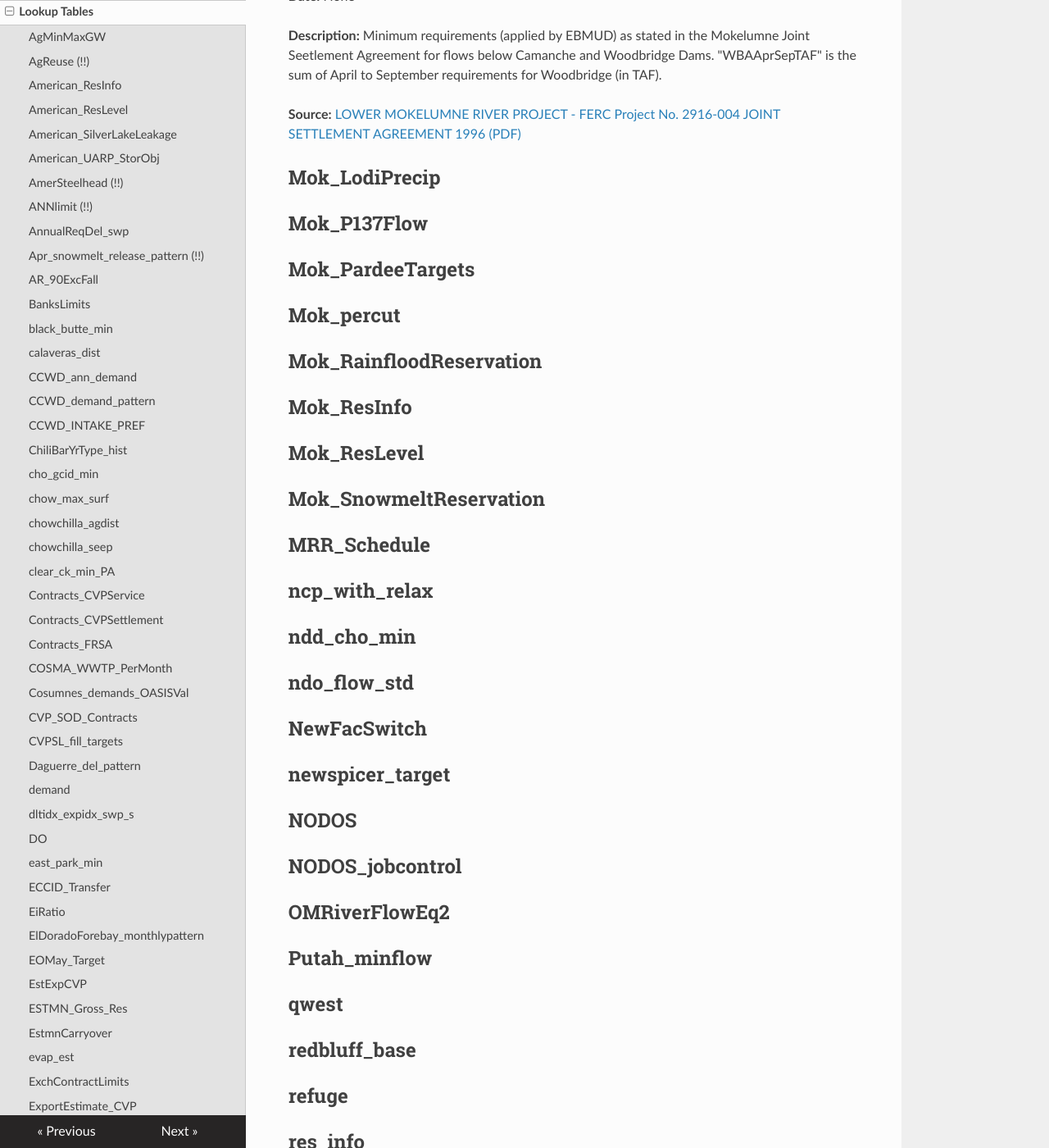
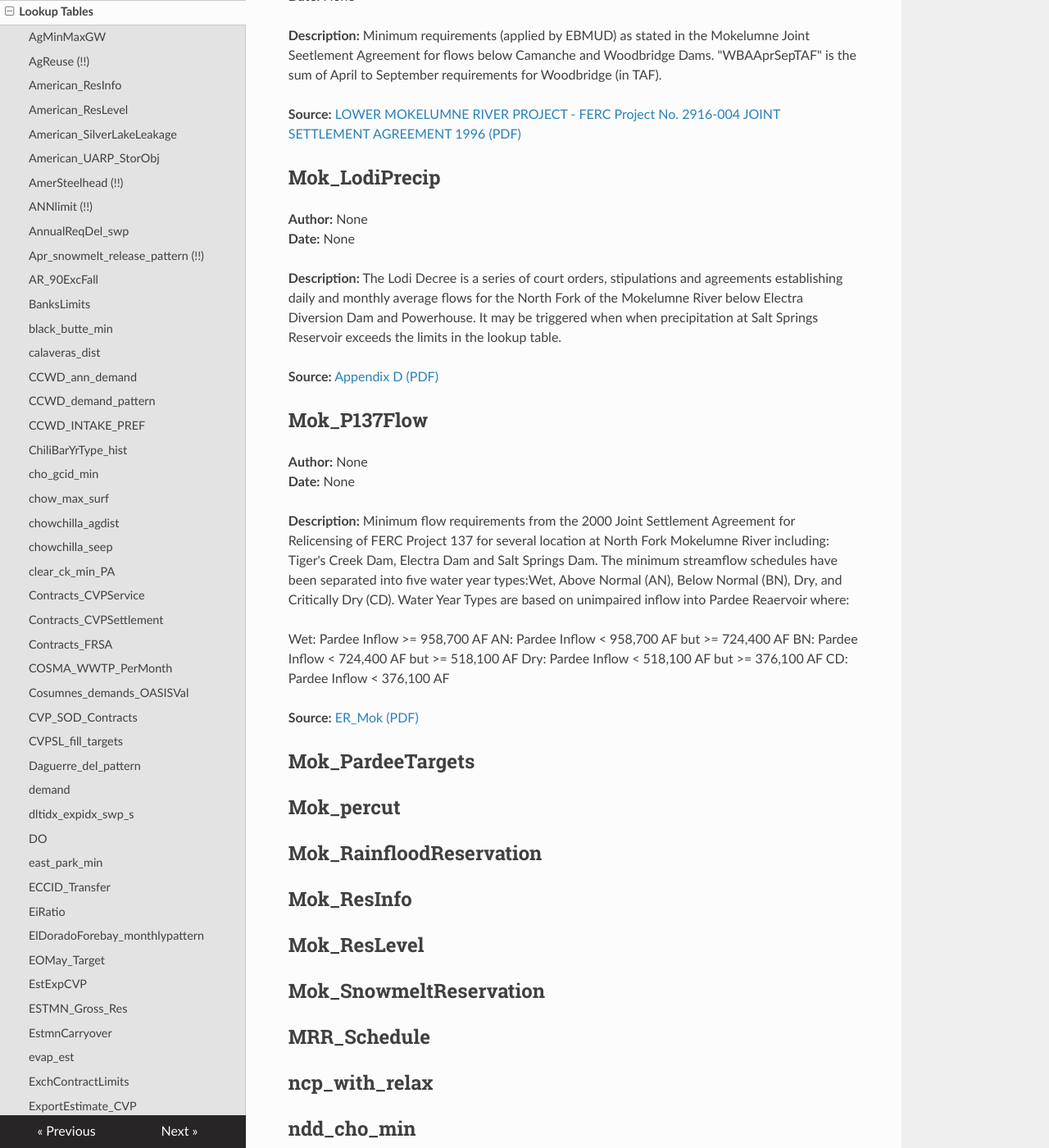
Before and after one commit to CentralValleyModeling/centralvalleymodeling.github.io, an MkDocs documentation site: the page built from docs/lookuptables.md, in a window 1280 px wide and 1400 px high, scrolled down 11677 px. Shown: the whole window at 82% size. Built offline with MkDocs 1.6.1, drawn with Linux system fonts in a browser that asks for light colours; nearby versions of some CDN libraries.

Commit message:
Update lookuptables.md

```diff
--- a/docs/lookuptables.md
+++ b/docs/lookuptables.md
@@ -314,7 +314,29 @@ Minimum requirements (applied by EBMUD) as stated in the Mokelumne Joint Seetlem
 **Source:** [LOWER MOKELUMNE RIVER PROJECT - FERC Project No. 2916-004 JOINT SETTLEMENT AGREEMENT 1996 (PDF)](https://cadwr.box.com/s/v2538agwjp98a7rpmxl5xv6w89df5ycv)
 
 ## Mok_LodiPrecip
+**Author:** None
+**Date:**  None
+
+**Description:**
+The Lodi Decree is a series of court orders, stipulations and agreements establishing daily and monthly average flows for the North Fork of the Mokelumne River below Electra Diversion Dam and Powerhouse.  It may be triggered when when precipitation at Salt Springs Reservoir exceeds the limits in the lookup table.
+
+**Source:** [Appendix D (PDF)](https://cadwr.box.com/s/goutshk1vp9tijmeeygrqmkll5hfzz94)
+
 ## Mok_P137Flow
+**Author:** None
+**Date:**  None
+
+**Description:**
+Minimum flow requirements from the 2000 Joint Settlement Agreement for Relicensing of FERC Project 137 for several location at North Fork Mokelumne River including: Tiger's Creek Dam, Electra Dam and Salt Springs Dam. The minimum streamflow schedules have been separated into five water year types:Wet, Above Normal (AN), Below Normal (BN), Dry, and Critically Dry (CD). Water Year Types are based on unimpaired inflow into Pardee Reaervoir where:
+
+Wet: 	Pardee Inflow >= 958,700 AF
+AN: 	Pardee Inflow < 958,700 AF but >= 724,400 AF
+BN: 	Pardee Inflow < 724,400 AF but >= 518,100 AF
+Dry: 	Pardee Inflow < 518,100 AF but >= 376,100 AF
+CD:	Pardee Inflow < 376,100 AF
+
+**Source:** [ER_Mok  (PDF)](https://cadwr.box.com/s/28t3gcybn50wnjctaxvz00u1aelubr45)
+
 ## Mok_PardeeTargets
 ## Mok_percut
 ## Mok_RainfloodReservation
```
Also changed, not shown: other parts of docs/lookuptables.md (+0 -1 lines).
